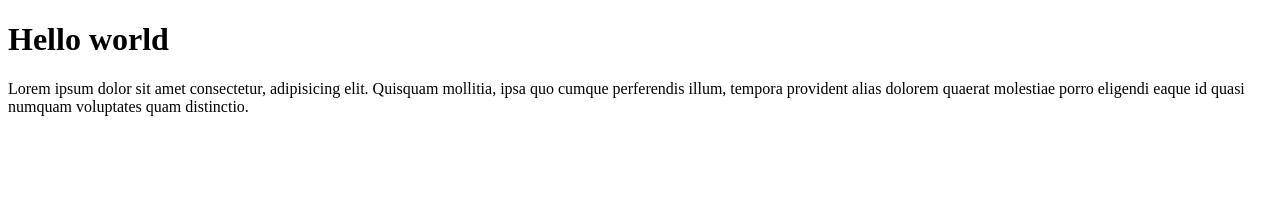
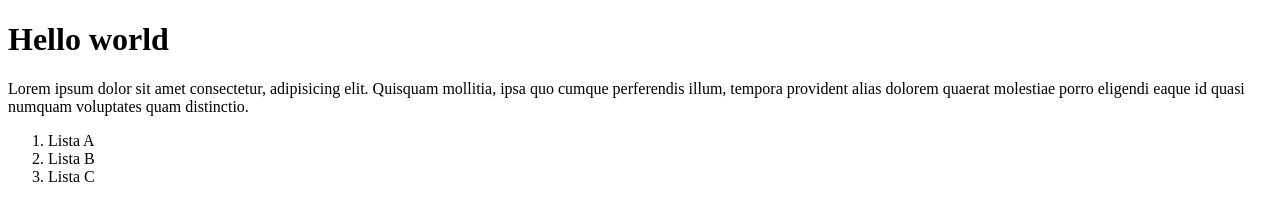
Before and after one commit to joelteixeiradacunha/meuProjeto, a plain HTML site: page index.html in a window 1280 px wide. Drawn offline with Linux system fonts and the light colour scheme.

Commit message:
nova commit

```diff
--- a/index.html
+++ b/index.html
@@ -9,5 +9,10 @@
     <h1>Hello world</h1>
 
     <p>Lorem ipsum dolor sit amet consectetur, adipisicing elit. Quisquam mollitia, ipsa quo cumque perferendis illum, tempora provident alias dolorem quaerat molestiae porro eligendi eaque id quasi numquam voluptates quam distinctio.</p>
+    <ol type="1">
+        <li>Lista A</li>
+        <li>Lista B</li>
+        <li>Lista C</li>
+    </ol>
 </body>
 </html>
```
Also changed, not shown: 1 other file.
